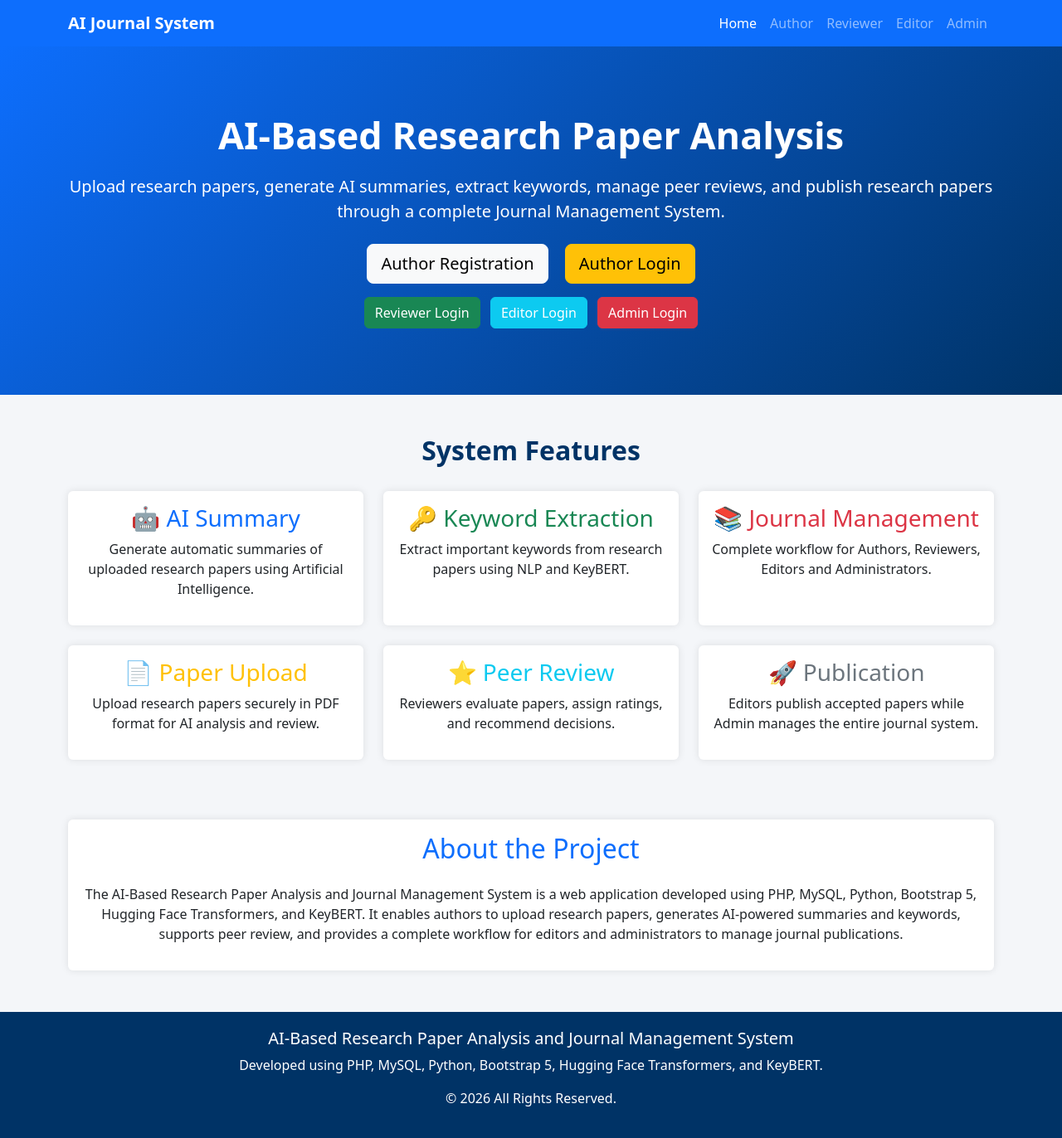
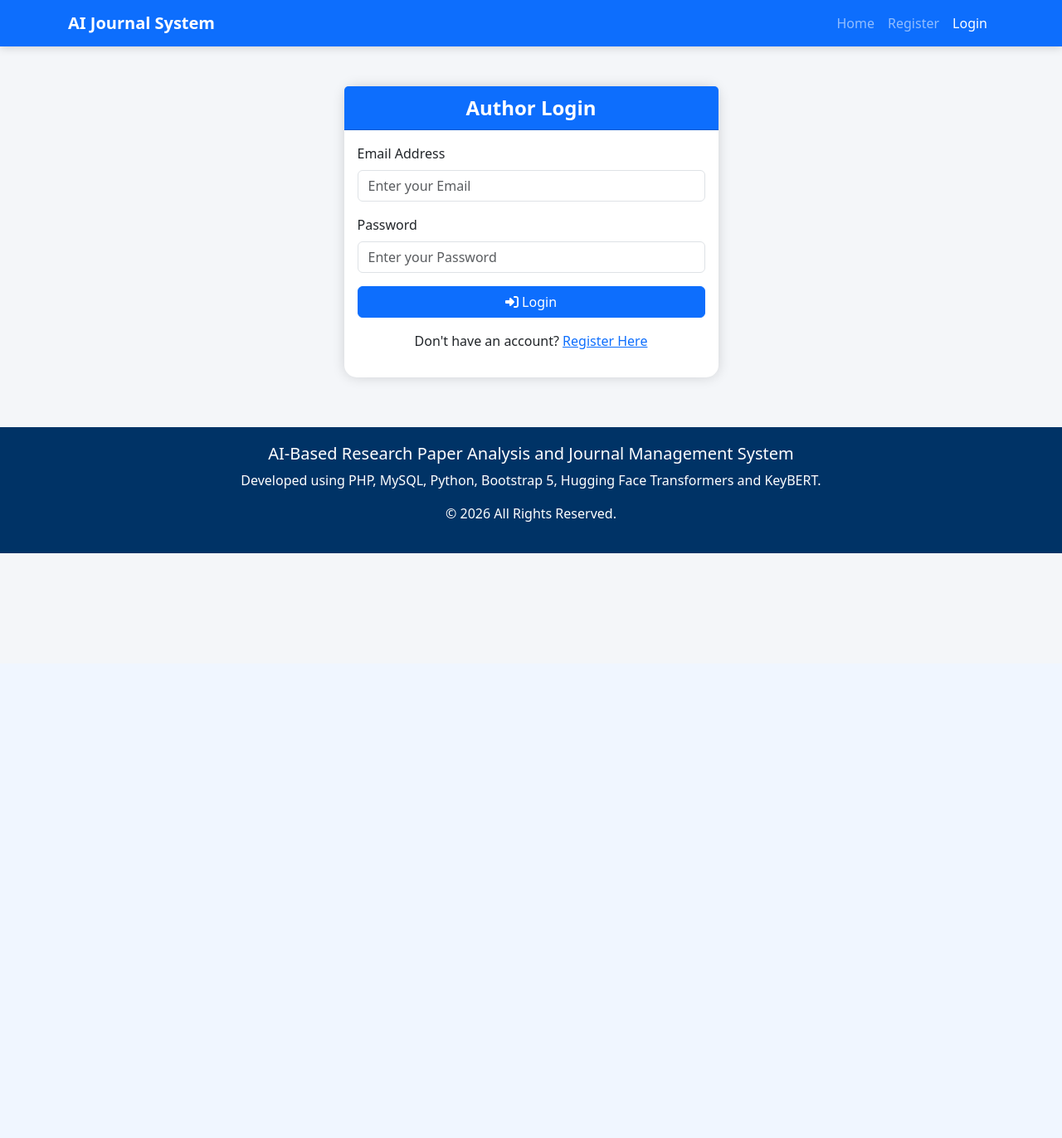
Before and after one commit to ASIM1304/AI_Journal_System, a PHP site: page /login.php in a window 1280 px wide. Shown: the whole page at 83% size. After the commit the page ends 667 px from the top, so only its background shows below. Run offline with PHP 8.4, Linux system fonts and the light colour scheme.

Commit message:
Added project screenshots and updated project

```diff
--- a/login.php
+++ b/login.php
@@ -1,3 +1,56 @@
+<?php
+
+session_start();
+
+include("db_connect.php");
+
+if(isset($_POST['login']))
+{
+    $email = mysqli_real_escape_string(
+        $conn,
+        trim($_POST['email'])
+    );
+
+    $password = mysqli_real_escape_string(
+        $conn,
+        trim($_POST['password'])
+    );
+
+    $sql = "SELECT * FROM authors
+            WHERE email='$email'";
+
+    $result = mysqli_query($conn,$sql);
+
+    if(!$result)
+    {
+        die("Database Error : ".mysqli_error($conn));
+    }
+
+    if(mysqli_num_rows($result)==1)
+    {
+        $row = mysqli_fetch_assoc($result);
+
+        if($password == $row['password'])
+        {
+            $_SESSION['author_id'] = $row['author_id'];
+            $_SESSION['author_name'] = $row['name'];
+
+            header("Location: author_dashboard.php");
+            exit();
+        }
+        else
+        {
+            $error = "Incorrect Password";
+        }
+    }
+    else
+    {
+        $error = "Author Not Found";
+    }
+}
+
+?>
+
 <!DOCTYPE html>
 
 <html lang="en">
@@ -6,11 +59,16 @@
 
 <meta charset="UTF-8">
 
-<meta name="viewport" content="width=device-width, initial-scale=1">
+<meta name="viewport"
+content="width=device-width, initial-scale=1">
 
-<title>AI Journal System</title>
+<title>Author Login</title>
 
-<link href="https://cdn.jsdelivr.net/npm/bootstrap@5.3.3/dist/css/bootstrap.min.css" rel="stylesheet">
+<link href="https://cdn.jsdelivr.net/npm/bootstrap@5.3.3/dist/css/bootstrap.min.css"
+rel="stylesheet">
+
+<link href="https://cdnjs.cloudflare.com/ajax/libs/font-awesome/6.5.2/css/all.min.css"
+rel="stylesheet">
 
 <style>
 
@@ -18,44 +76,29 @@ body{
 background:#f4f6f9;
 }
 
-.hero{
-background:linear-gradient(135deg,#0d6efd,#003366);
-color:white;
-padding:80px 20px;
-text-align:center;
-}
-
-.hero h1{
-font-size:45px;
-font-weight:bold;
-}
-
-.hero p{
-font-size:20px;
-margin-top:20px;
-}
-
-.section-title{
-color:#003366;
-font-weight:bold;
-margin-bottom:30px;
+.navbar{
+box-shadow:0 2px 10px rgba(0,0,0,.15);
 }
 
 .card{
 border:none;
-box-shadow:0px 0px 10px rgba(0,0,0,.1);
-transition:.3s;
+border-radius:15px;
+box-shadow:0 0 15px rgba(0,0,0,.15);
 }
 
-.card:hover{
-transform:translateY(-5px);
+.card-header{
+background:#0d6efd;
+color:white;
+font-size:24px;
+font-weight:bold;
+text-align:center;
 }
 
 footer{
 background:#003366;
 color:white;
 padding:20px;
-margin-top:50px;
+margin-top:60px;
 text-align:center;
 }
 
@@ -69,7 +112,8 @@ text-align:center;
 
 <div class="container">
 
-<a class="navbar-brand fw-bold" href="index.php">
+<a class="navbar-brand fw-bold"
+href="index.php">
 
 AI Journal System
 
@@ -85,58 +129,21 @@ data-bs-target="#menu">
 
 </button>
 
-<div class="collapse navbar-collapse" id="menu">
+<div class="collapse navbar-collapse"
+id="menu">
 
 <ul class="navbar-nav ms-auto">
 
 <li class="nav-item">
-
-<a class="nav-link active" href="index.php">
-
-Home
-
-</a>
-
+<a class="nav-link" href="index.php">Home</a>
 </li>
 
 <li class="nav-item">
-
-<a class="nav-link" href="author.php">
-
-Author
-
-</a>
-
+<a class="nav-link" href="author.php">Register</a>
 </li>
 
 <li class="nav-item">
-
-<a class="nav-link" href="reviewer.php">
-
-Reviewer
-
-</a>
-
-</li>
-
-<li class="nav-item">
-
-<a class="nav-link" href="editor.php">
-
-Editor
-
-</a>
-
-</li>
-
-<li class="nav-item">
-
-<a class="nav-link" href="admin.php">
-
-Admin
-
-</a>
-
+<a class="nav-link active" href="login.php">Login</a>
 </li>
 
 </ul>
@@ -147,222 +154,98 @@ Admin
 
 </nav>
 
-<section class="hero">
+<div class="container mt-5">
 
-<div class="container">
+<div class="row justify-content-center">
 
-<h1>
+<div class="col-lg-5">
 
-AI-Based Research Paper Analysis
+<div class="card">
 
-</h1>
+<div class="card-header">
+
+Author Login
+
+</div>
+
+<div class="card-body">
+
+<?php
+
+if(isset($error))
+{
+    echo "<div class='alert alert-danger'>$error</div>";
+}
+
+?>
+
+<form method="POST">
+<div class="mb-3">
+
+<label class="form-label">
+
+Email Address
+
+</label>
+
+<input
+type="email"
+name="email"
+class="form-control"
+placeholder="Enter your Email"
+required>
+
+</div>
+
+<div class="mb-3">
+
+<label class="form-label">
+
+Password
+
+</label>
+
+<input
+type="password"
+name="password"
+class="form-control"
+placeholder="Enter your Password"
+required>
+
+</div>
+
+<div class="d-grid">
+
+<button
+type="submit"
+name="login"
+class="btn btn-primary">
+
+<i class="fa-solid fa-right-to-bracket"></i>
+
+Login
+
+</button>
+
+</div>
+
+<div class="text-center mt-3">
 
 <p>
 
-Upload research papers, generate AI summaries, extract keywords,
-manage peer reviews, and publish research papers through a complete
-Journal Management System.
+Don't have an account?
 
-</p>
+<a href="author.php">
 
-<div class="mt-4">
-
-<a
-href="author.php"
-class="btn btn-light btn-lg me-3">
-
-Author Registration
+Register Here
 
 </a>
-
-<a
-href="login.php"
-class="btn btn-warning btn-lg">
-
-Author Login
-
-</a>
-
-</div>
-
-<div class="mt-3">
-
-<a
-href="reviewer.php"
-class="btn btn-success me-2">
-
-Reviewer Login
-
-</a>
-
-<a
-href="editor.php"
-class="btn btn-info text-white me-2">
-
-Editor Login
-
-</a>
-
-<a
-href="admin.php"
-class="btn btn-danger">
-
-Admin Login
-
-</a>
-
-</div>
-
-</div>
-
-</section>
-
-<div class="container mt-5">
-
-<h2 class="text-center section-title">
-
-System Features
-
-</h2>
-
-<div class="row">
-<div class="col-md-4 mb-4">
-
-<div class="card h-100">
-
-<div class="card-body text-center">
-
-<h3 class="text-primary">
-
-🤖 AI Summary
-
-</h3>
-
-<p>
-
-Generate automatic summaries of uploaded research papers using Artificial Intelligence.
 
 </p>
 
 </div>
 
-</div>
-
-</div>
-
-<div class="col-md-4 mb-4">
-
-<div class="card h-100">
-
-<div class="card-body text-center">
-
-<h3 class="text-success">
-
-🔑 Keyword Extraction
-
-</h3>
-
-<p>
-
-Extract important keywords from research papers using NLP and KeyBERT.
-
-</p>
-
-</div>
-
-</div>
-
-</div>
-
-<div class="col-md-4 mb-4">
-
-<div class="card h-100">
-
-<div class="card-body text-center">
-
-<h3 class="text-danger">
-
-📚 Journal Management
-
-</h3>
-
-<p>
-
-Complete workflow for Authors, Reviewers, Editors and Administrators.
-
-</p>
-
-</div>
-
-</div>
-
-</div>
-
-<div class="col-md-4 mb-4">
-
-<div class="card h-100">
-
-<div class="card-body text-center">
-
-<h3 class="text-warning">
-
-📄 Paper Upload
-
-</h3>
-
-<p>
-
-Upload research papers securely in PDF format for AI analysis and review.
-
-</p>
-
-</div>
-
-</div>
-
-</div>
-
-<div class="col-md-4 mb-4">
-
-<div class="card h-100">
-
-<div class="card-body text-center">
-
-<h3 class="text-info">
-
-⭐ Peer Review
-
-</h3>
-
-<p>
-
-Reviewers evaluate papers, assign ratings, and recommend decisions.
-
-</p>
-
-</div>
-
-</div>
-
-</div>
-
-<div class="col-md-4 mb-4">
-
-<div class="card h-100">
-
-<div class="card-body text-center">
-
-<h3 class="text-secondary">
-
-🚀 Publication
-
-</h3>
-
-<p>
-
-Editors publish accepted papers while Admin manages the entire journal system.
-
-</p>
+</form>
 
 </div>
 
@@ -373,30 +256,6 @@ Editors publish accepted papers while Admin manages the entire journal system.
 </div>
 
 </div>
-
-<section class="container mt-5">
-
-<div class="card">
-
-<div class="card-body">
-
-<h2 class="text-center text-primary mb-4">
-
-About the Project
-
-</h2>
-
-<p class="text-center">
-
-The AI-Based Research Paper Analysis and Journal Management System is a web application developed using PHP, MySQL, Python, Bootstrap 5, Hugging Face Transformers, and KeyBERT. It enables authors to upload research papers, generates AI-powered summaries and keywords, supports peer review, and provides a complete workflow for editors and administrators to manage journal publications.
-
-</p>
-
-</div>
-
-</div>
-
-</section>
 
 <footer>
 
@@ -410,7 +269,7 @@ AI-Based Research Paper Analysis and Journal Management System
 
 <p>
 
-Developed using PHP, MySQL, Python, Bootstrap 5, Hugging Face Transformers, and KeyBERT.
+Developed using PHP, MySQL, Python, Bootstrap 5, Hugging Face Transformers and KeyBERT.
 
 </p>
 
```
Also changed, not shown: editor_review.php (+65 -74 lines), test.php (deleted, +0 -7 lines), 14 other files.
